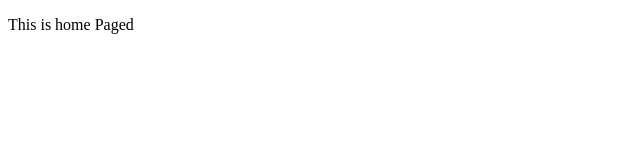
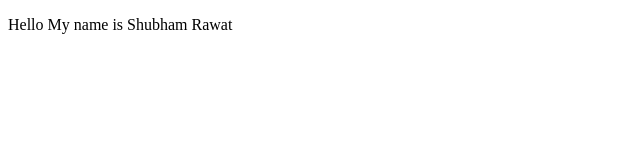
Before and after one commit to shubhamrawat0269/WEB-DEV-LEARN, a Nuxt app in the folder FRONTEND/NUXT/NUXT_MODERN/: page / in a window 1280 px wide. Shown: the top 160 px of the page, without its empty margins (0-640 px from the left). Built offline with nearby package versions, Linux system fonts and the light colour scheme.

Commit message:
Updated : Index.vue file changes

```diff
--- a/FRONTEND/NUXT/NUXT_MODERN/pages/index.vue
+++ b/FRONTEND/NUXT/NUXT_MODERN/pages/index.vue
@@ -1,5 +1,5 @@
 <template>
-    <p>This is home Paged</p>
+    <p>Hello My name is Shubham Rawat</p>
 </template>
 
 
```
